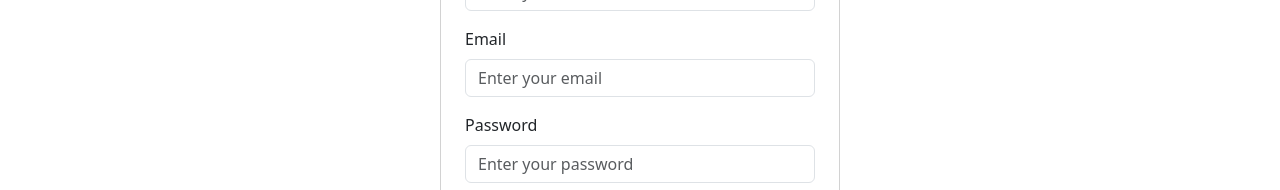
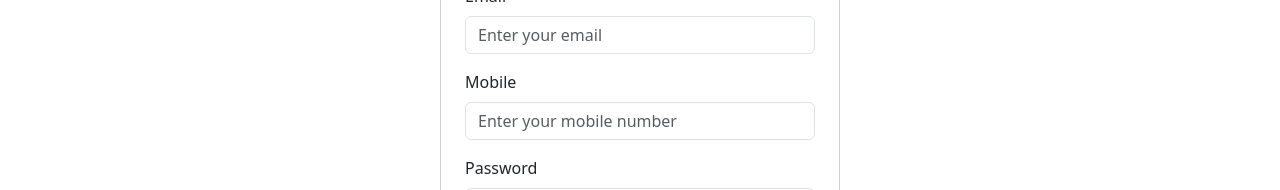
Before and after one commit to safalcode-tech/zyk-front, a React (Create React App) app: page /short in a window 1280 px wide. Both pictures are taken after a click on the element "Register here". Shown: the part 319-509 px from the top of the page. Built offline with nearby package versions, Linux system fonts and the light colour scheme; no server answers.

Commit message:
added payment

```diff
--- a/src/components/Login.js
+++ b/src/components/Login.js
@@ -1,3 +1,181 @@
+// import React, { useState } from 'react';
+// import api from '../utils/api';
+// import ReCAPTCHA from 'react-google-recaptcha'; // Import ReCAPTCHA component
+// import 'bootstrap/dist/css/bootstrap.min.css'; // Import Bootstrap CSS
+
+// const LoginRegister = () => {
+//   const [isLogin, setIsLogin] = useState(true); // Toggle between Login and Register
+//   const [username, setUserName] = useState('');
+//   const [email, setEmail] = useState('');
+//   const [password, setPassword] = useState('');
+//   const [confirmPassword, setConfirmPassword] = useState('');
+//   const [message, setMessage] = useState('');
+//   const [recaptchaToken, setRecaptchaToken] = useState(''); // To store reCAPTCHA token
+
+//   const recaptchaRef = React.createRef();
+
+//   const validateForm = () => {
+//     if (!email || !password || (!isLogin && !username)) {
+//       setMessage('Please fill in all fields');
+//       return false;
+//     }
+
+//     // Email validation
+//     const emailRegex = /^[a-zA-Z0-9._%+-]+@[a-zA-Z0-9.-]+\.[a-zA-Z]{2,}$/;
+//     if (!emailRegex.test(email)) {
+//       setMessage('Please enter a valid email');
+//       return false;
+//     }
+
+//     // Password validation
+//     if (password.length < 6) {
+//       setMessage('Password must be at least 6 characters');
+//       return false;
+//     }
+
+//     // Confirm password check for registration
+//     if (!isLogin && password !== confirmPassword) {
+//       setMessage('Passwords do not match');
+//       return false;
+//     }
+
+//     return true;
+//   };
+
+//   const handleLogin = async () => {
+//     if (!recaptchaToken) {
+//       setMessage('Please verify reCAPTCHA');
+//       return;
+//     }
+
+//     if (!validateForm()) return; // Validate before submitting
+
+//     try {
+//       const response = await api.post('/login', { email, password, recaptchaToken });
+//       localStorage.setItem('token', response.data.token);
+//       window.location.reload();
+//     } catch (error) {
+//       console.error('Login failed', error);
+//       setMessage('Login failed. Please try again.');
+//     }
+//   };
+
+//   const handleRegister = async () => {
+//     if (!recaptchaToken) {
+//       setMessage('Please verify reCAPTCHA');
+//       return;
+//     }
+
+//     if (!validateForm()) return; // Validate before submitting
+
+//     try {
+//       await api.post('/register', { username, email, password, recaptchaToken });
+//       setMessage('Registration successful! Please log in.');
+//       setIsLogin(true); // Switch to Login after successful registration
+//     } catch (error) {
+//       console.error('Registration failed', error);
+//       setMessage('Registration failed. Please try again.' + (error.response?.data?.message || ''));
+//     }
+//   };
+
+//   const onRecaptchaChange = (token) => {
+//     setRecaptchaToken(token);
+//   };
+
+//   return (
+//     <div className="container d-flex justify-content-center align-items-center vh-100">
+//       <div className="card p-4" style={{ width: '400px' }}>
+//         <h2 className="text-center mb-4">{isLogin ? 'Login' : 'Register'}</h2>
+//         {message && <div className="alert alert-danger" role="alert">{message}</div>}
+
+//         {!isLogin && (
+//           <div className="mb-3">
+//             <label htmlFor="username" className="form-label">Username</label>
+//             <input
+//               type="text"
+//               className="form-control"
+//               id="username"
+//               value={username}
+//               onChange={(e) => setUserName(e.target.value)}
+//               placeholder="Enter your username"
+//             />
+//           </div>
+//         )}
+
+//         <div className="mb-3">
+//           <label htmlFor="email" className="form-label">Email</label>
+//           <input
+//             type="email"
+//             className="form-control"
+//             id="email"
+//             value={email}
+//             onChange={(e) => setEmail(e.target.value)}
+//             placeholder="Enter your email"
+//           />
+//         </div>
+
+//         <div className="mb-3">
+//           <label htmlFor="password" className="form-label">Password</label>
+//           <input
+//             type="password"
+//             className="form-control"
+//             id="password"
+//             value={password}
+//             onChange={(e) => setPassword(e.target.value)}
+//             placeholder="Enter your password"
+//           />
+//         </div>
+
+//         {!isLogin && (
+//           <div className="mb-3">
+//             <label htmlFor="confirmPassword" className="form-label">Confirm Password</label>
+//             <input
+//               type="password"
+//               className="form-control"
+//               id="confirmPassword"
+//               value={confirmPassword}
+//               onChange={(e) => setConfirmPassword(e.target.value)}
+//               placeholder="Confirm your password"
+//             />
+//           </div>
+//         )}
+
+//         {/* Google reCAPTCHA v2 */}
+//         <div className="mb-3">
+//           <ReCAPTCHA
+//             sitekey={process.env.REACT_APP_GOOGLE_RECAPTCHA_SITE_KEY}
+//             onChange={onRecaptchaChange}
+//             ref={recaptchaRef}
+//           />
+//         </div>
+
+//         <button
+//           className="btn btn-primary w-100"
+//           onClick={isLogin ? handleLogin : handleRegister}
+//         >
+//           {isLogin ? 'Login' : 'Register'}
+//         </button>
+
+//         <p className="text-center mt-3">
+//           {isLogin ? "Don't have an account?" : 'Already have an account?'}
+//           <span
+//             className="text-primary"
+//             style={{ cursor: 'pointer', textDecoration: 'underline', marginLeft: '5px' }}
+//             onClick={() => {
+//               setIsLogin(!isLogin);
+//               setMessage('');
+//             }}
+//           >
+//             {isLogin ? ' Register here' : ' Login here'}
+//           </span>
+//         </p>
+//       </div>
+//     </div>
+//   );
+// };
+
+// export default LoginRegister;
+
 import React, { useState } from 'react';
 import api from '../utils/api';
 import ReCAPTCHA from 'react-google-recaptcha'; // Import ReCAPTCHA component
@@ -7,6 +185,7 @@ const LoginRegister = () => {
   const [isLogin, setIsLogin] = useState(true); // Toggle between Login and Register
   const [username, setUserName] = useState('');
   const [email, setEmail] = useState('');
+  const [mobile, setMobile] = useState(''); // Added mobile state
   const [password, setPassword] = useState('');
   const [confirmPassword, setConfirmPassword] = useState('');
   const [message, setMessage] = useState('');
@@ -15,7 +194,7 @@ const LoginRegister = () => {
   const recaptchaRef = React.createRef();
 
   const validateForm = () => {
-    if (!email || !password || (!isLogin && !username)) {
+    if (!email || !password || (!isLogin && (!username || !mobile))) {
       setMessage('Please fill in all fields');
       return false;
     }
@@ -24,6 +203,13 @@ const LoginRegister = () => {
     const emailRegex = /^[a-zA-Z0-9._%+-]+@[a-zA-Z0-9.-]+\.[a-zA-Z]{2,}$/;
     if (!emailRegex.test(email)) {
       setMessage('Please enter a valid email');
+      return false;
+    }
+
+    // Mobile validation (basic check for 10-digit number)
+    const mobileRegex = /^[0-9]{10}$/;
+    if (!isLogin && !mobileRegex.test(mobile)) {
+      setMessage('Please enter a valid 10-digit mobile number');
       return false;
     }
 
@@ -69,7 +255,7 @@ const LoginRegister = () => {
     if (!validateForm()) return; // Validate before submitting
 
     try {
-      await api.post('/register', { username, email, password, recaptchaToken });
+      await api.post('/register', { username, email, mobile, password, recaptchaToken });
       setMessage('Registration successful! Please log in.');
       setIsLogin(true); // Switch to Login after successful registration
     } catch (error) {
@@ -113,6 +299,20 @@ const LoginRegister = () => {
             placeholder="Enter your email"
           />
         </div>
+
+        {!isLogin && (
+          <div className="mb-3">
+            <label htmlFor="mobile" className="form-label">Mobile</label>
+            <input
+              type="text"
+              className="form-control"
+              id="mobile"
+              value={mobile}
+              onChange={(e) => setMobile(e.target.value)}
+              placeholder="Enter your mobile number"
+            />
+          </div>
+        )}
 
         <div className="mb-3">
           <label htmlFor="password" className="form-label">Password</label>
--- a/src/components/Payment.js
+++ b/src/components/Payment.js
@@ -128,7 +128,7 @@ import React, { useState, useEffect } from 'react';
 import { load } from '@cashfreepayments/cashfree-js';
 import api from '../utils/api';
 
-const Payment = ({ selectedPlan, totalPrice, totalDays }) => {
+const Payment = ({ selectedPlan, selectedDuration, totalPrice,totalDays }) => {
   const [cashfree, setCashfree] = useState(null);
   const [paymentStatus, setPaymentStatus] = useState('');
   const [loading, setLoading] = useState(false);
@@ -162,9 +162,9 @@ const Payment = ({ selectedPlan, totalPrice, totalDays }) => {
       // Create a Cashfree order on your backend
       const { data } = await api.post('/create-order', {
         amount: totalPrice,
-        user_id: selectedPlan.user_id,  // use authenticated user's ID
         daysActive: totalDays,
         planId: selectedPlan.plan_id,
+        duration:selectedDuration
       });
 
       // Ensure required details are returned
```
